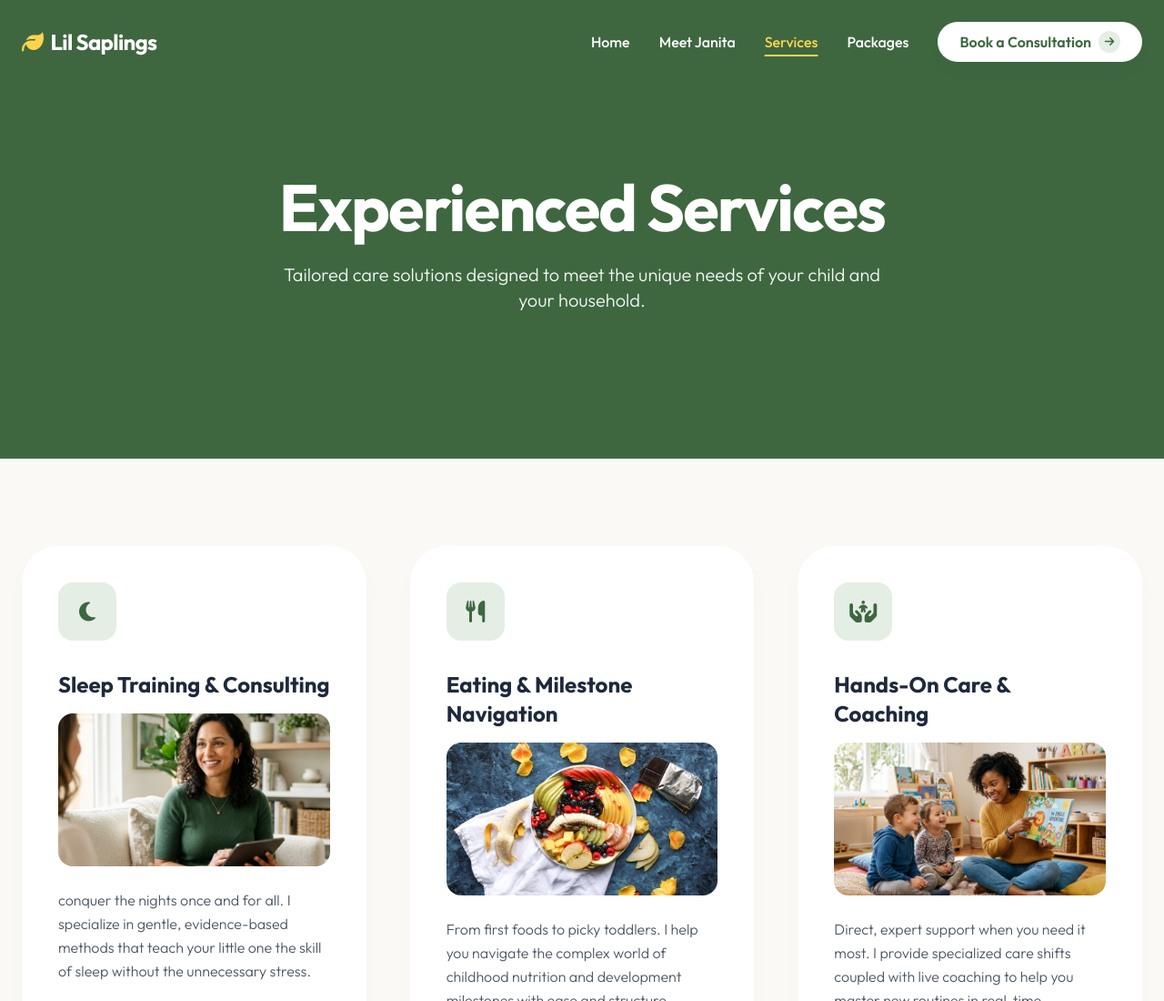
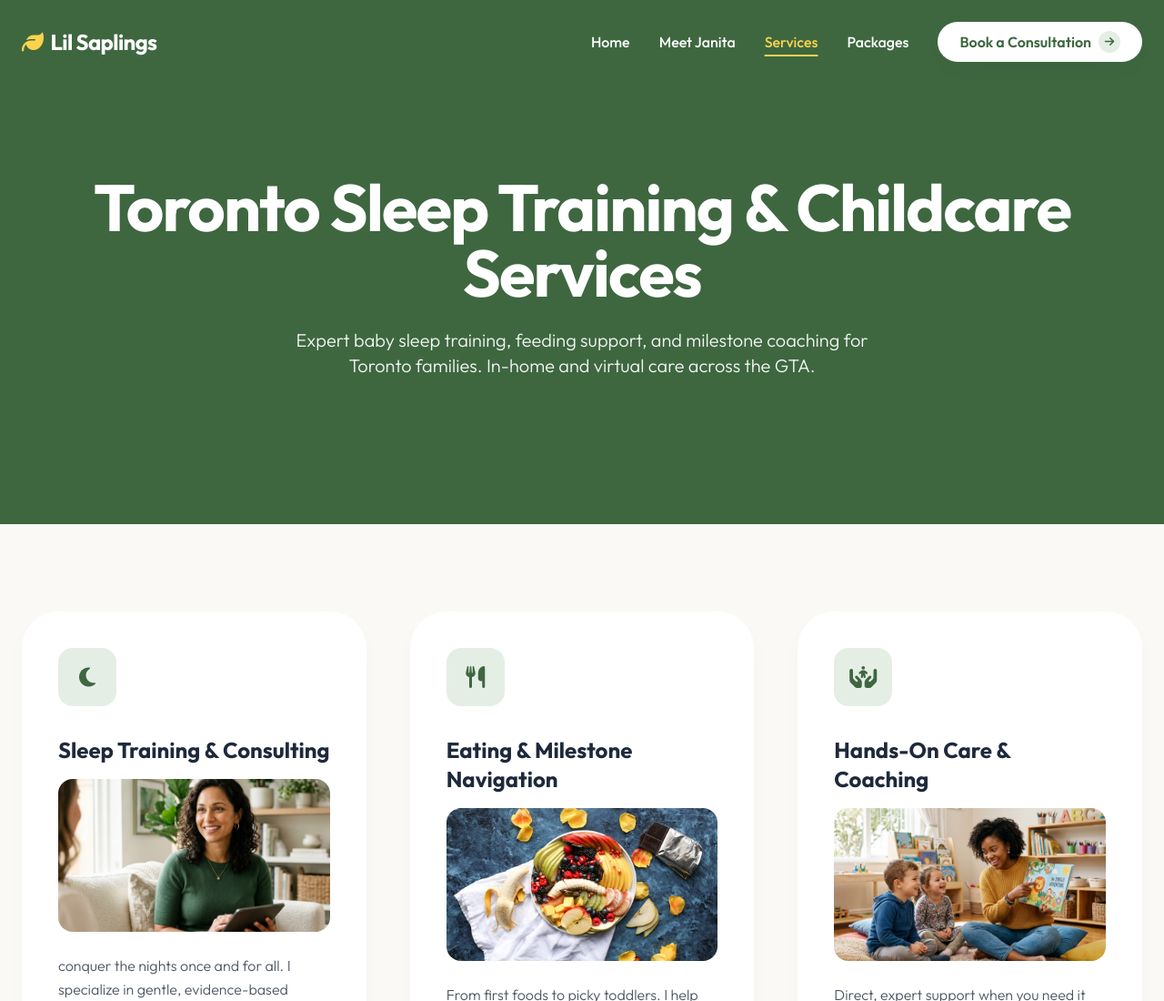
Before and after one commit to camster91/lil-saplings, a website: page services.html in a window 1280 px wide. Shown: the top 1100 px of the page at 91% size. Drawn offline with nearby package versions, Linux system fonts and the light colour scheme.

Commit message:
Update hero headline and subheading for Toronto SEO optimization

```diff
--- a/services.html
+++ b/services.html
@@ -165,9 +165,9 @@
     <!-- Hero Section -->
     <header class="bg-primary-600 pt-32 pb-24 md:pt-48 md:pb-40 px-6 relative">
         <div class="max-w-7xl mx-auto text-center text-white relative z-20">
-            <h1 class="text-5xl md:text-7xl font-bold mb-6 tracking-tight">Experienced Services</h1>
+            <h1 class="text-5xl md:text-7xl font-bold mb-6 tracking-tight">Toronto Sleep Training & Childcare Services</h1>
             <p class="text-lg md:text-xl text-primary-50 max-w-2xl mx-auto font-light leading-relaxed">
-                Tailored care solutions designed to meet the unique needs of your child and your household.
+                Expert baby sleep training, feeding support, and milestone coaching for Toronto families. In-home and virtual care across the GTA.
             </p>
         </div>
         <div class="hero-curve text-secondary">
```
